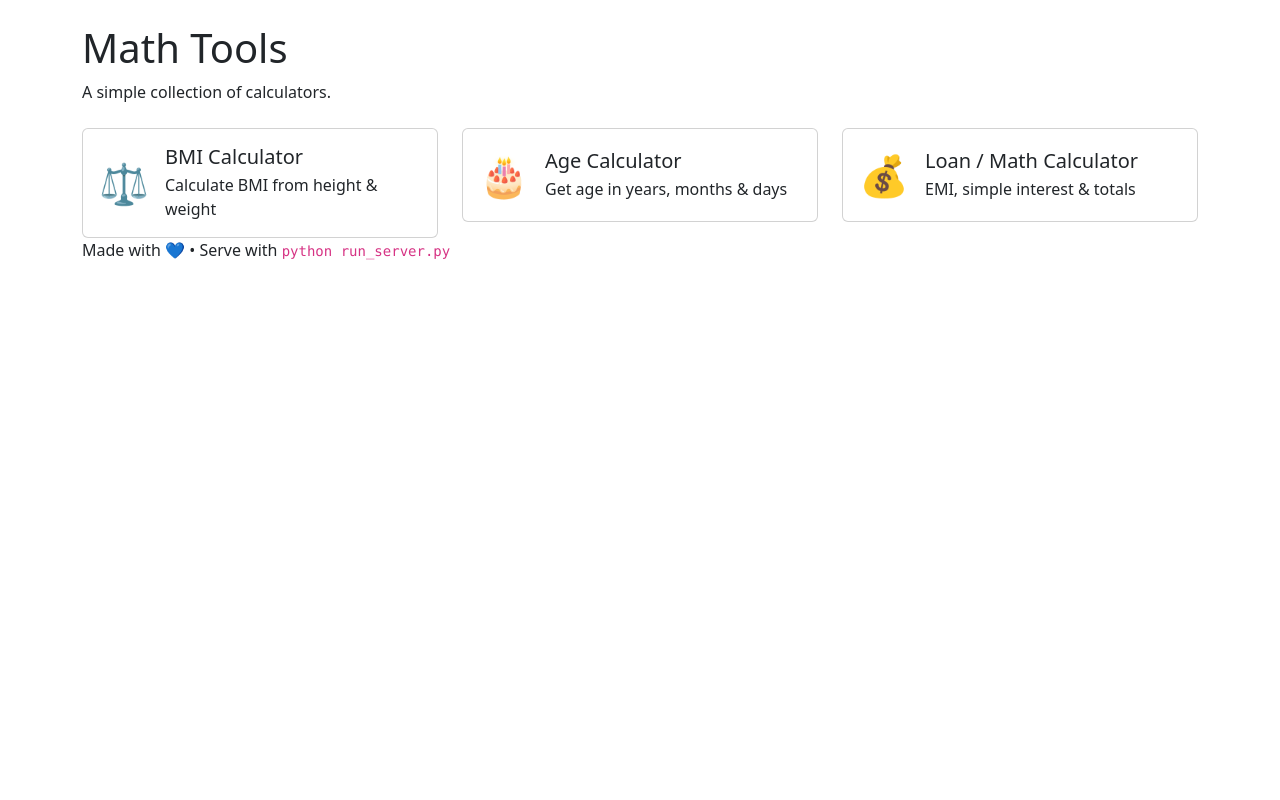
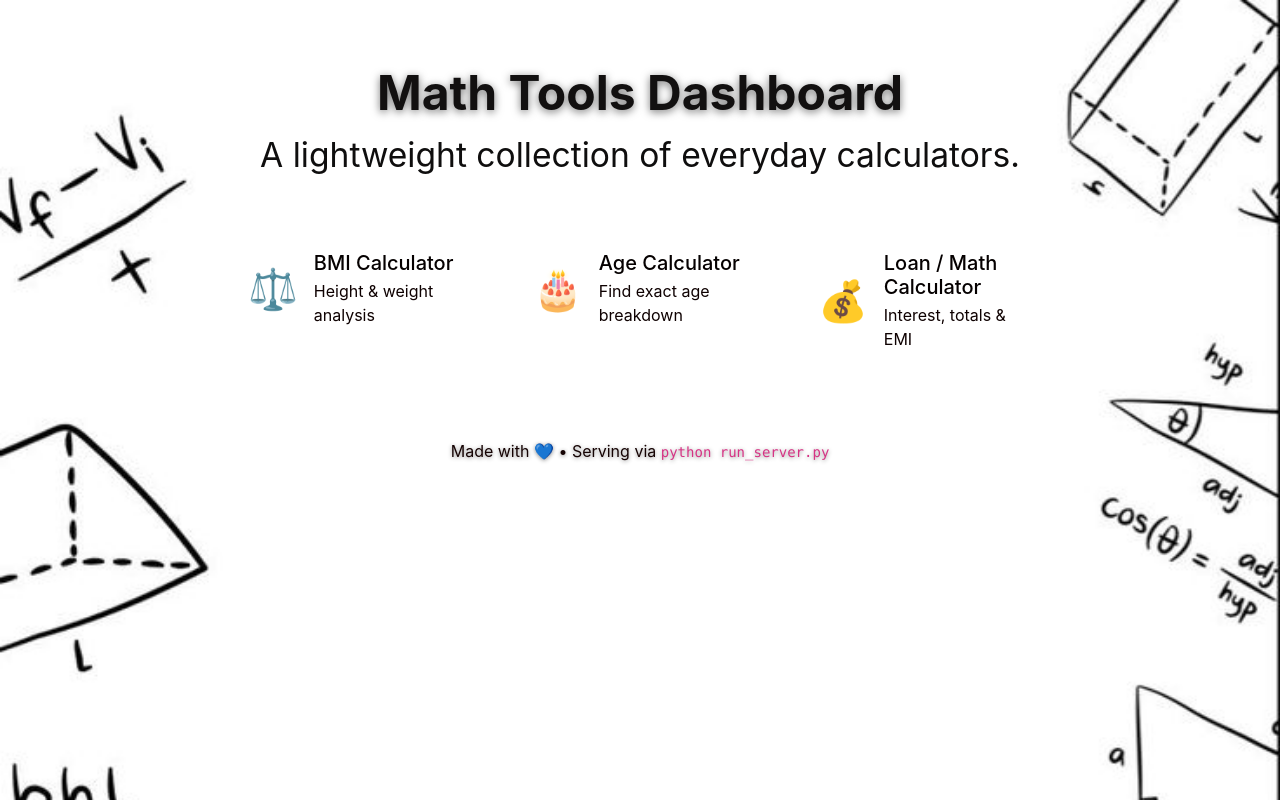
Before and after one commit to shecodeskim/SimpleWebServer, a plain HTML site: page index.html in a window 1280 px wide. Drawn offline with nearby package versions, Linux system fonts and the light colour scheme.

Commit message:
Update on the dashboard and Loan Calculator UI and styling

```diff
--- a/assets/css/style.css
+++ b/assets/css/style.css
@@ -1,45 +1,138 @@
-/* styles.css - small theme on top of Bootstrap */
-:root{
+
+:root {
   --brand: #0d6efd;
+  --brand-dark: #0a58ca;
   --muted: #6c757d;
-  --card-radius: 12px;
+  --card-radius: 16px;
+  --glass-bg: rgba(255, 255, 255, 0.65);
+  --glass-border: rgba(255, 255, 255, 0.35);
 }
 
+
 body {
-  background: linear-gradient(180deg,#ecedee, #a9a4a4);
-  font-family: Inter, system-ui, -apple-system, "Segoe UI", Roboto, "Helvetica Neue", Arial;
+  margin: 0;
+  min-height: 100vh;
+  background:
+      linear-gradient(180deg, rgba(0,0,0,0.2), rgba(0,0,0,0.45)),
+      url("https://images.unsplash.com/photo-1517816428104-797678c7cf5e?auto=format&fit=crop&w=1600&q=80");
+  background-size: cover;
+  background-attachment: fixed;
+  background-position: center;
+  font-family: "Inter", system-ui, -apple-system, Segoe UI, Roboto, Helvetica, Arial;
+  color: #1a1a1a;
 }
 
-.header {
-  padding: 2rem 0;
-  text-align: center;
+/*  smooth fade */
+* {
+  transition: all 0.2s ease-in-out;
 }
 
+/*
+   Header Section
+*/
+.header {
+  padding: 3rem 1rem;
+  text-align: center;
+  color: white;
+  text-shadow: 0 2px 8px rgba(0,0,0,0.4);
+}
+
+.header h1 {
+  font-size: 2.8rem;
+  font-weight: 700;
+}
+
+.header p {
+  font-size: 1.1rem;
+  color: #f1f1f1;
+}
+
+/*
+   Tool Cards (Home Page)
+*/
 .card-tool {
   border-radius: var(--card-radius);
-  transition: transform .14s ease, box-shadow .14s ease;
+  background: var(--glass-bg);
+  border: 1px solid var(--glass-border);
+  backdrop-filter: blur(12px);
+  padding: 1.5rem;
   cursor: pointer;
-}
-.card-tool:hover {
-  transform: translateY(-6px);
-  box-shadow: 0 10px 30px rgba(13,110,253,0.12);
+  transition: transform .2s ease, box-shadow .2s ease;
 }
 
-.tool-panel {
-  padding: 1.25rem;
+.card-tool:hover {
+  transform: translateY(-8px) scale(1.02);
+  box-shadow: 0 12px 35px rgba(0,0,0,0.25);
 }
 
-.result-card {
-  border-radius: 10px;
-  padding: 1rem;
-  background: #fbf8f8;
-  box-shadow: 0 6px 18px rgba(0,0,0,0.04);
+/*
+   Tool Panel Pages (BMI, Age, Loan etc.)
+*/
+.tool-panel {
+  background: var(--glass-bg);
+  border: 1px solid var(--glass-border);
+  backdrop-filter: blur(14px);
+  border-radius: var(--card-radius);
+  padding: 2rem;
+  box-shadow: 0 8px 30px rgba(0,0,0,0.15);
 }
 
-.small-muted { color: var(--muted); font-size: .95rem; }
+/* Tool titles */
+.tool-panel h2 {
+  font-weight: 600;
+  color: white;
+  text-shadow: 0 1px 3px rgba(0,0,0,0.3);
+}
+
+/*
+   Result Card
+ */
+.result-card {
+  border-radius: 14px;
+  padding: 1.5rem;
+  background: var(--glass-bg);
+  backdrop-filter: blur(10px);
+  border: 1px solid var(--glass-border);
+  box-shadow: 0 6px 20px rgba(0,0,0,0.15);
+}
+
+.result-card h4 {
+  font-weight: 600;
+}
+
+/*
+   Muted Text
+ */
+.small-muted {
+  color: var(--muted);
+  font-size: 0.92rem;
+}
+
+/*
+   Buttons
+*/
+.btn-custom {
+  background: var(--brand);
+  border: none;
+  border-radius: 10px;
+  padding: 0.6rem 1.4rem;
+  color: white;
+  font-weight: 500;
+  box-shadow: 0 4px 14px rgba(13,110,253,0.4);
+}
+
+.btn-custom:hover {
+  background: var(--brand-dark);
+  box-shadow: 0 6px 20px rgba(13,110,253,0.55);
+}
+
+/*
+   Footer
+-*/
 .footer {
-  padding: 2rem 0;
+  padding: 2rem 1rem;
   text-align: center;
-  color: var(--muted);
+  color: #eee;
   font-size: 0.9rem;
+  text-shadow: 0 1px 3px rgba(0,0,0,0.5);
 }
--- a/index.html
+++ b/index.html
@@ -5,69 +5,138 @@
     <meta charset="utf-8">
     <meta name="viewport" content="width=device-width,initial-scale=1">
     <title>Math Tools Dashboard</title>
+
+    <!-- Bootstrap -->
     <link href="https://cdn.jsdelivr.net/npm/bootstrap@5.3.2/dist/css/bootstrap.min.css" rel="stylesheet">
-    <link href="assets/css/styles.css" rel="stylesheet">
+
+    <!-- Custom Styles -->
+    <style>
+        body {
+            background-image: url("assets/images/img1.jpg");
+            background-repeat: no-repeat;
+            background-size: cover;
+            background-position: center;
+            font-family: "Inter", system-ui, -apple-system, "Segoe UI", Roboto;
+            color: rgb(18, 16, 16);
+        }
+
+        .dashboard-wrapper {
+            padding-top: 4rem;
+            padding-bottom: 4rem;
+        }
+
+        .header h1 {
+            font-weight: 700;
+            text-shadow: 0 2px 8px rgba(0, 0, 0, 0.55);
+        }
+
+        .header p {
+            color: #0f0e0e;
+            font-size: 2.1rem;
+        }
+
+        /* Glassmorphism Card */
+        .card-tool {
+            background: rgba(255, 255, 255, 0.15);
+            backdrop-filter: blur(14px);
+            border-radius: 18px;
+            border: 1px solid rgba(255, 255, 255, 0.25);
+            padding: 1.4rem;
+            transition: all 0.25s ease-in-out;
+        }
+
+        .card-tool:hover {
+            transform: translateY(-8px) scale(1.03);
+            box-shadow: 0 12px 35px rgba(0, 0, 0, 0.35);
+            background: rgba(255, 255, 255, 0.22);
+        }
+
+        h5 {
+            color: rgb(5, 0, 0);
+        }
+
+        .small-muted {
+            color: #0e0101;
+        }
+
+        .footer {
+            margin-top: 4rem;
+            color: #150303;
+            text-shadow: 0 1px 4px rgba(0, 0, 0, 0.45);
+        }
+    </style>
 </head>
 
 <body>
 
-    <div class="container">
-        <header class="header my-4">
-            <h1 class="display-6">Math Tools </h1>
-            <p class="small-muted">A simple collection of calculators.</p>
+    <div class="container dashboard-wrapper">
+
+        <!-- HEADER -->
+        <header class="header text-center mb-5">
+            <h1 class="display-5">Math Tools Dashboard</h1>
+            <p>A lightweight collection of everyday calculators.</p>
         </header>
 
-        <div class="row g-4">
-            <div class="col-sm-6 col-lg-4">
-                <a href="bmi.html" class="text-decoration-none text-dark">
-                    <div class="card card-tool p-3">
+        <!-- TOOLS GRID -->
+        <div class="row g-4 justify-content-center">
+
+            <!-- BMI -->
+            <div class="col-sm-6 col-lg-4 col-xl-3">
+                <a href="bmi.html" class="text-decoration-none">
+                    <div class="card-tool">
                         <div class="d-flex align-items-center">
-                            <div class="me-3 fs-1 text-primary">⚖️</div>
+                            <div class="me-3 fs-1">⚖️</div>
                             <div>
                                 <h5 class="mb-1">BMI Calculator</h5>
-                                <div class="small-muted">Calculate BMI from height & weight</div>
+                                <div class="small-muted">Height & weight analysis</div>
                             </div>
                         </div>
                     </div>
                 </a>
             </div>
 
-            <div class="col-sm-6 col-lg-4">
-                <a href="age.html" class="text-decoration-none text-dark">
-                    <div class="card card-tool p-3">
+            <!-- AGE -->
+            <div class="col-sm-6 col-lg-4 col-xl-3">
+                <a href="age.html" class="text-decoration-none">
+                    <div class="card-tool">
                         <div class="d-flex align-items-center">
-                            <div class="me-3 fs-1 text-success">🎂</div>
+                            <div class="me-3 fs-1">🎂</div>
                             <div>
                                 <h5 class="mb-1">Age Calculator</h5>
-                                <div class="small-muted">Get age in years, months & days</div>
+                                <div class="small-muted">Find exact age breakdown</div>
                             </div>
                         </div>
                     </div>
                 </a>
             </div>
 
-            <div class="col-sm-6 col-lg-4">
-                <a href="loan.html" class="text-decoration-none text-dark">
-                    <div class="card card-tool p-3">
+            <!-- LOAN -->
+            <div class="col-sm-6 col-lg-4 col-xl-3">
+                <a href="loan.html" class="text-decoration-none">
+                    <div class="card-tool">
                         <div class="d-flex align-items-center">
-                            <div class="me-3 fs-1 text-warning">💰</div>
+                            <div class="me-3 fs-1">💰</div>
                             <div>
                                 <h5 class="mb-1">Loan / Math Calculator</h5>
-                                <div class="small-muted">EMI, simple interest & totals</div>
+                                <div class="small-muted">Interest, totals & EMI</div>
                             </div>
                         </div>
                     </div>
                 </a>
             </div>
+
         </div>
 
-        <footer class="footer">
-            <div>Made with 💙 • Serve with <code>python run_server.py</code></div>
+        <!-- FOOTER -->
+        <footer class="footer text-center">
+            <div>Made with 💙 • Serving via <code>python run_server.py</code></div>
         </footer>
+
     </div>
 
     <script src="assets/js/main.js"></script>
     <script src="https://cdn.jsdelivr.net/npm/bootstrap@5.3.2/dist/js/bootstrap.bundle.min.js"></script>
+
 </body>
 
 </html>
```
Also changed, not shown: loan.html (+112 -13 lines).
